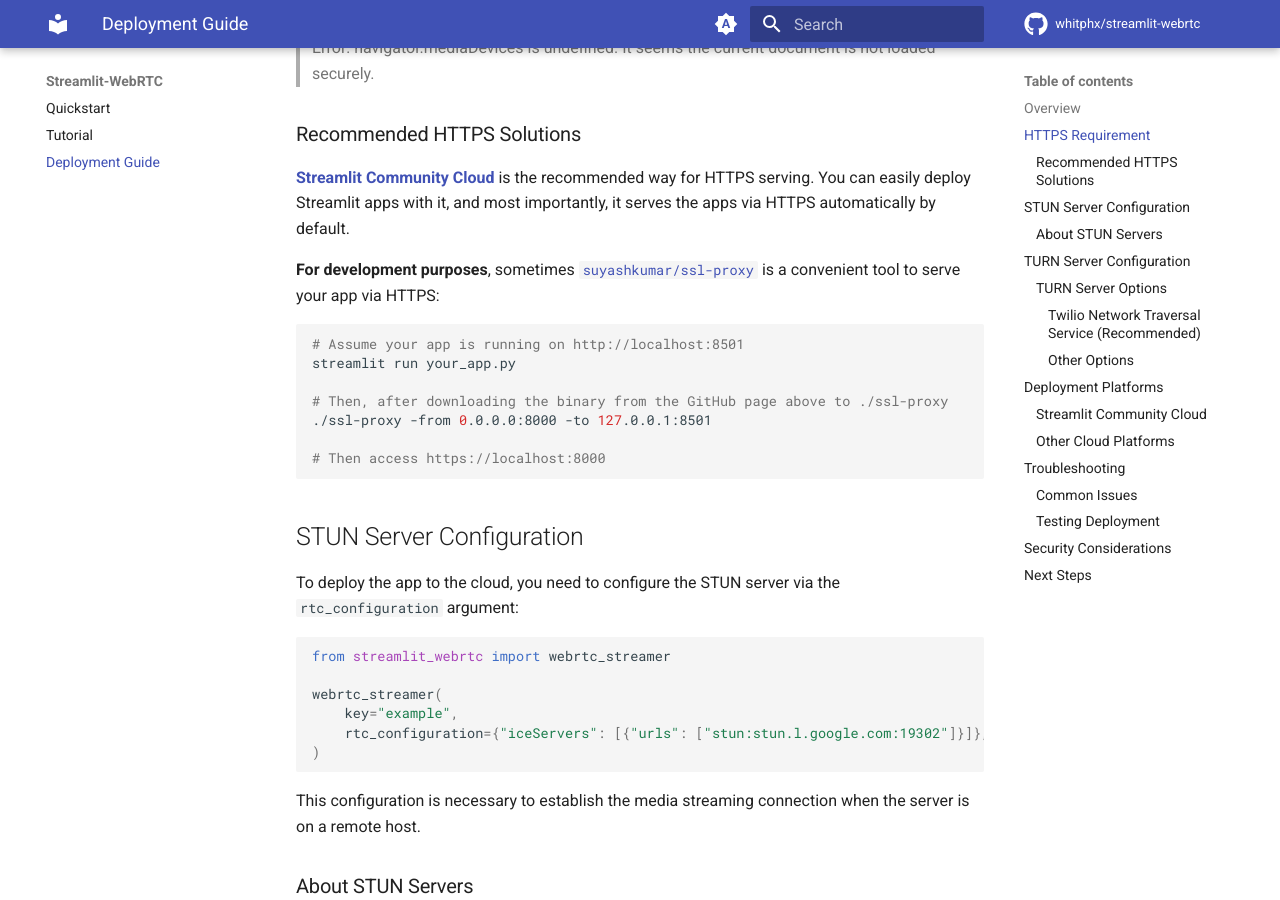
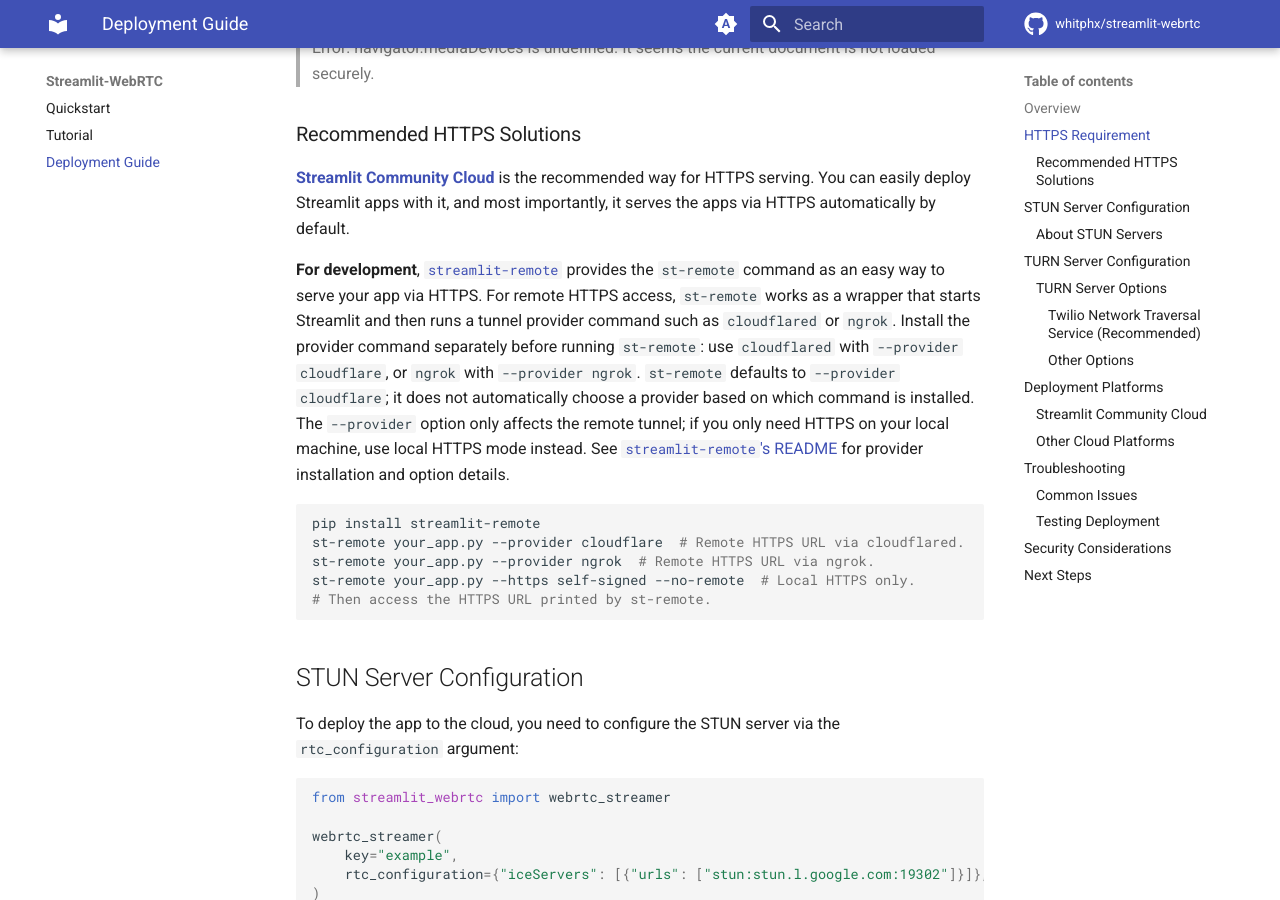
Before and after one commit to whitphx/streamlit-webrtc, an MkDocs documentation site: the page built from docs/deployment.md, in a window 1280 px wide and 900 px high, scrolled down 755 px. Built offline with MkDocs 1.6.1 and Material for MkDocs 9.7.7, drawn with Linux system fonts in a browser that asks for light colours; comment, search, counter and statistics services are not loaded; some of the changed text lies outside the part shown.

Commit message:
docs: update deployment HTTPS guidance

````diff
--- a/docs/deployment.md
+++ b/docs/deployment.md
@@ -25,16 +25,19 @@
 
 **[Streamlit Community Cloud](https://streamlit.io/cloud)** is the recommended way for HTTPS serving. You can easily deploy Streamlit apps with it, and most importantly, it serves the apps via HTTPS automatically by default.
 
-**For development purposes**, sometimes [`suyashkumar/ssl-proxy`](https://github.com/suyashkumar/ssl-proxy) is a convenient tool to serve your app via HTTPS:
+**For development**, [`streamlit-remote`](https://github.com/whitphx/streamlit-remote) provides the `st-remote` command as an easy way to serve your app via HTTPS.
+For remote HTTPS access, `st-remote` works as a wrapper that starts Streamlit and then runs a tunnel provider command such as `cloudflared` or `ngrok`.
+Install the provider command separately before running `st-remote`: use `cloudflared` with `--provider cloudflare`, or `ngrok` with `--provider ngrok`.
+`st-remote` defaults to `--provider cloudflare`; it does not automatically choose a provider based on which command is installed.
+The `--provider` option only affects the remote tunnel; if you only need HTTPS on your local machine, use local HTTPS mode instead.
+See [`streamlit-remote`'s README](https://github.com/whitphx/streamlit-remote#readme) for provider installation and option details.
 
 ```bash
-# Assume your app is running on http://localhost:8501
-streamlit run your_app.py
-
-# Then, after downloading the binary from the GitHub page above to ./ssl-proxy
-./ssl-proxy -from 0.0.0.0:8000 -to 127.0.0.1:8501
-
-# Then access https://localhost:8000
+pip install streamlit-remote
+st-remote your_app.py --provider cloudflare  # Remote HTTPS URL via cloudflared.
+st-remote your_app.py --provider ngrok  # Remote HTTPS URL via ngrok.
+st-remote your_app.py --https self-signed --no-remote  # Local HTTPS only.
+# Then access the HTTPS URL printed by st-remote.
 ```
 
 ## STUN Server Configuration
@@ -143,7 +146,7 @@
 
 Before going live, test your deployment:
 
-1. **Local HTTPS testing** - Use ssl-proxy or similar tools
+1. **Local HTTPS testing** - Use `streamlit-remote` local HTTPS mode, or a remote HTTPS tunnel with an explicit provider
 2. **Network testing** - Test from different network environments
 3. **Browser testing** - Test across different browsers and devices
 4. **Performance testing** - Monitor resource usage and frame rates
````
Also changed, not shown: changelog.d/20260704_014717_t.yic.yt_streamlit_remote_readme.md (+1 -1 lines).
